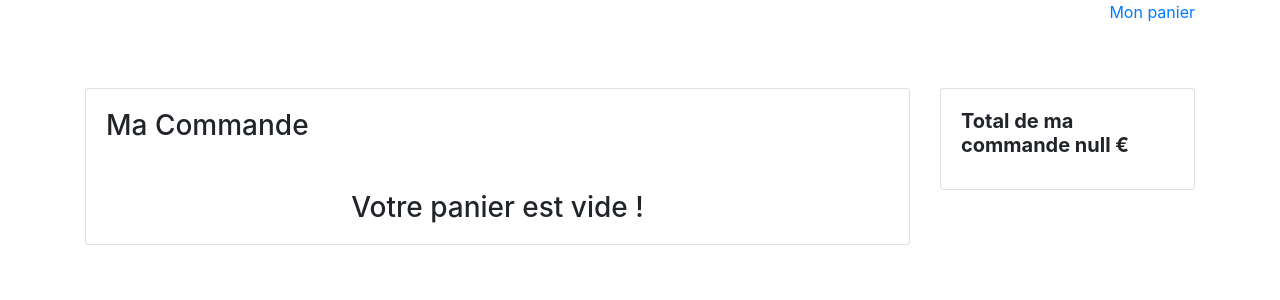
After one commit to Firewolfs/ClickAndCollect, a Symfony app: template templates/commande/detail.html.twig in a window 1280 px wide. The commit adds this page. Shown: the top 300 px of the page. Run offline with Twig, Linux system fonts and the light colour scheme; the template is opened without the code that fills it, so the values that code supplies are empty; some libraries are stand-ins or nearby versions.

Commit message:
Dbt page confirm commande

```diff
--- /dev/null
+++ b/templates/commande/detail.html.twig
@@ -0,0 +1,40 @@
+{% extends 'base.html.twig' %}
+
+{% block body %}
+
+    <div class="row">
+        <div class="col-md-9">
+            <div class="card shadow-sm mt-3">
+                <div class="card-body">
+                    <h3 class="card-title mb-5">{{ commandes|length > 1 ? 'Mes Commandes' : 'Ma Commande' }}</h3>
+                    {% for commande in commandes %}
+                        <div class="card shadow-sm mt-3 mb-4">
+                            <div class="card-body">
+                                <h4 class="card-title">Votre commande N° {{ commande.id }}</h4>
+                                <div class="text-right">
+                                    <small class="card-title text-right">Commande pour le magasin <strong>{{ commande.magasin.nom }}</strong></small>
+                                </div>
+
+                                <p class="card-text">Facturation :<br>
+                                    <span style="font-size: 14px; margin-left: 20px;">{{ client.nom ~ ' ' ~ client.prenom }}</span>
+                                </p>
+
+                            </div>
+                        </div>
+                    {% else %}
+                        <h3 class="card-text text-center">Votre panier est vide !</h3>
+                    {% endfor %}
+                </div>
+            </div>
+        </div>
+
+        <div class="col-md-3">
+            <div class="card shadow-sm mt-3">
+                <div class="card-body">
+                    <h5 class="card-title font-weight-bold">Total de ma commande <span class="text-right">null €</span></h5>
+                </div>
+            </div>
+        </div>
+    </div>
+
+{% endblock %}
--- a/templates/commande/index.html.twig
+++ b/templates/commande/index.html.twig
@@ -50,10 +50,10 @@
 
     <div class="row mb-5">
         <div class="col-md-6 text-left">
-            <a href="{{ path('magasin_list') }}" class="btn btn-primary mt-5">Continuer mes achats</a>
+            <a href="{{ path('magasin_list') }}" class="btn btn-primary mt-5" role="button">Continuer mes achats</a>
         </div>
         <div class="col-md-6 text-right">
-            <a href="{{ path('commande_create') }}" class="btn btn-success mt-5">Passer commande</a>
+            <a href="{{ path('commande_create') }}" class="btn btn-success mt-5 {{ magasins is empty ? 'disabled' : '' }}" role="button" aria-disabled="{{ magasins is empty }}">Passer commande</a>
         </div>
     </div>
 
```
Also changed, not shown: src/Controller/CommandeController.php (+36 -27 lines).
